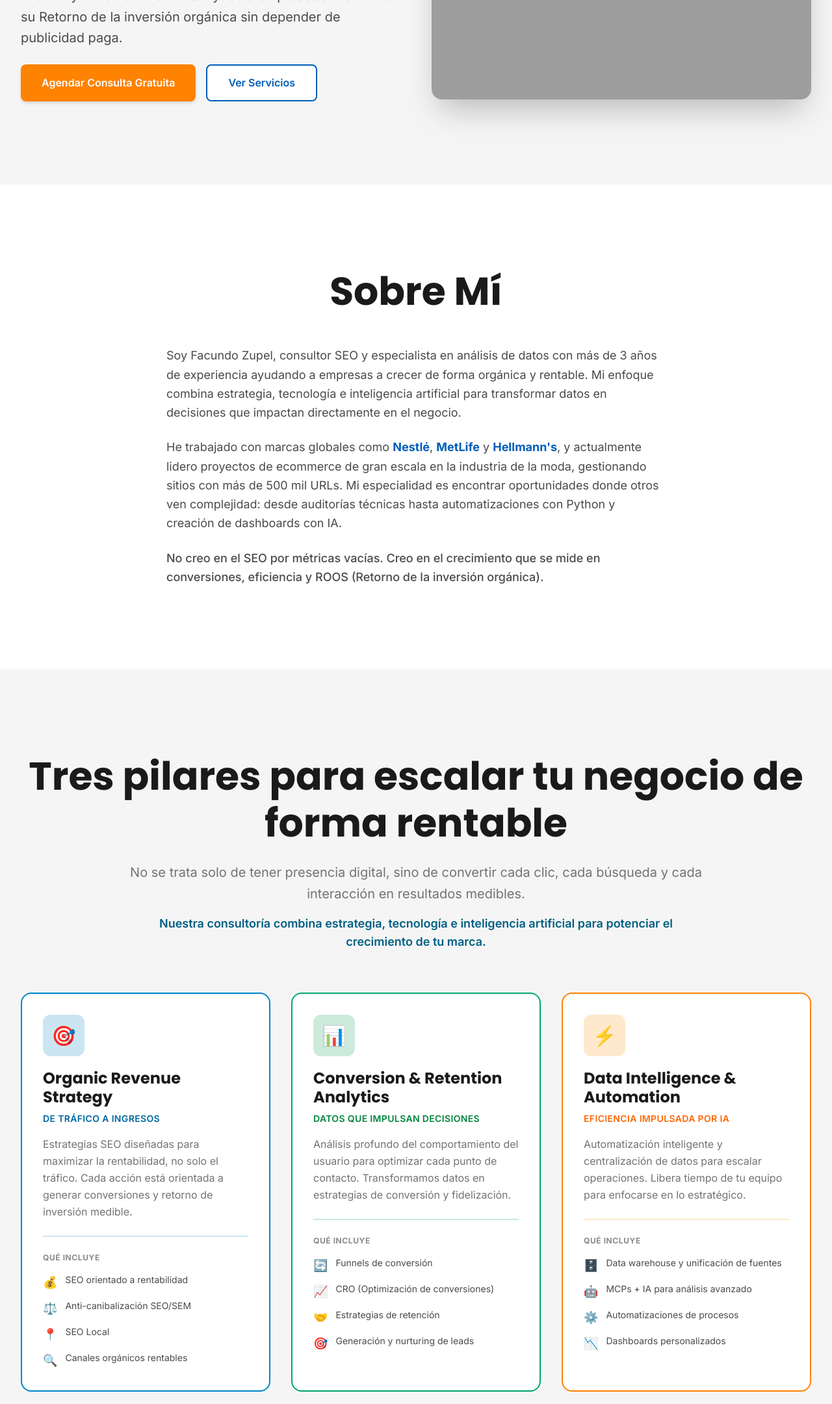
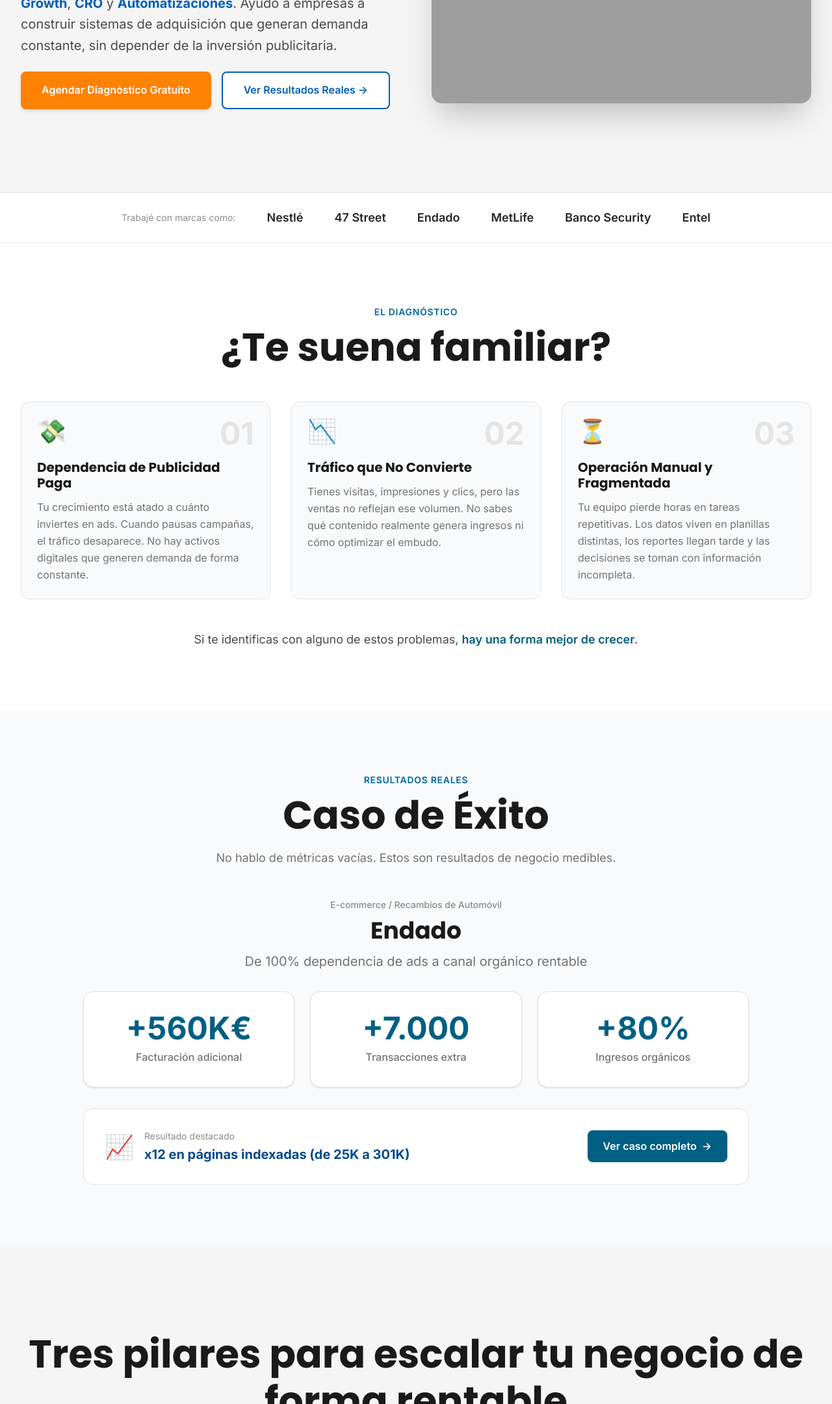
Before and after one commit to facundozupel/proyecto_personal, an Astro site: page / in a window 1280 px wide. Shown: the part 640-2800 px from the top of the page at 65% size. Built offline with nearby package versions, Linux system fonts and the light colour scheme; Astro itself is replaced by a stand-in of ours; grey boxes are pictures that could not be loaded.

Commit message:
feat: Rediseñar home con storytelling CRO mejorado
- Agregar sección TrustBar con marcas (Nestlé, 47 Street, Endado, etc.)
- Agregar sección PainPoints con diagnóstico de problemas comunes
- Agregar sección CaseStudyPreview con caso de éxito Endado (+560K€)
- Agregar sección WhyMe con diferenciadores y link a /quien-soy
- Actualizar hero con nuevo copy y CTAs escalonados
- Reorganizar estructura del home siguiendo framework PAS

Co-Authored-By: Claude Opus 4.5 <noreply@anthropic.com>

```diff
--- /dev/null
+++ b/src/components/sections/CaseStudyPreview.tsx
@@ -0,0 +1,83 @@
+import { Container } from '@/components/ui/Container'
+import { Heading } from '@/components/ui/Heading'
+
+const caseStudies = [
+  {
+    client: 'Endado',
+    industry: 'E-commerce / Recambios de Automóvil',
+    description: 'De 100% dependencia de ads a canal orgánico rentable',
+    metrics: [
+      { value: '+560K€', label: 'Facturación adicional' },
+      { value: '+7.000', label: 'Transacciones extra' },
+      { value: '+80%', label: 'Ingresos orgánicos' },
+    ],
+    highlight: 'x12 en páginas indexadas (de 25K a 301K)',
+    link: '/blog/caso-exito-endado-seo',
+  },
+]
+
+export default function CaseStudyPreview() {
+  const study = caseStudies[0]
+
+  return (
+    <section className="bg-gray-50 py-16 md:py-24">
+      <Container>
+        <div className="mb-12 text-center">
+          <p className="mb-2 text-sm font-semibold uppercase tracking-wider text-primary-600">
+            Resultados reales
+          </p>
+          <Heading level={2} className="mb-4">
+            Caso de Éxito
+          </Heading>
+          <p className="mx-auto max-w-2xl text-lg text-neutral-600">
+            No hablo de métricas vacías. Estos son resultados de negocio medibles.
+          </p>
+        </div>
+
+        <div className="mx-auto max-w-5xl">
+          {/* Header del caso */}
+          <div className="mb-8 text-center">
+            <p className="text-sm font-medium text-neutral-500 mb-2">{study.industry}</p>
+            <h3 className="text-3xl md:text-4xl font-bold text-primary-900 mb-3">{study.client}</h3>
+            <p className="text-xl text-neutral-600">{study.description}</p>
+          </div>
+
+          {/* Métricas destacadas */}
+          <div className="grid grid-cols-1 md:grid-cols-3 gap-6 mb-8">
+            {study.metrics.map((metric, idx) => (
+              <div
+                key={idx}
+                className="bg-white rounded-2xl border border-neutral-200 p-8 text-center shadow-sm hover:shadow-md transition-shadow"
+              >
+                <p className="text-4xl md:text-5xl font-bold text-primary-700 mb-2">
+                  {metric.value}
+                </p>
+                <p className="text-neutral-600 font-medium">{metric.label}</p>
+              </div>
+            ))}
+          </div>
+
+          {/* Highlight + CTA */}
+          <div className="bg-white rounded-2xl border border-neutral-200 p-6 md:p-8 flex flex-col md:flex-row items-center justify-between gap-4">
+            <div className="flex items-center gap-4">
+              <span className="text-4xl">📈</span>
+              <div>
+                <p className="text-sm text-neutral-500 mb-1">Resultado destacado</p>
+                <p className="text-xl font-bold text-primary-900">{study.highlight}</p>
+              </div>
+            </div>
+            {study.link && (
+              <a
+                href={study.link}
+                className="inline-flex items-center gap-2 px-6 py-3 bg-primary-700 text-white font-semibold rounded-lg hover:bg-primary-800 transition-colors"
+              >
+                Ver caso completo
+                <span>→</span>
+              </a>
+            )}
+          </div>
+        </div>
+      </Container>
+    </section>
+  )
+}
--- /dev/null
+++ b/src/components/sections/PainPoints.tsx
@@ -0,0 +1,68 @@
+import { Container } from '@/components/ui/Container'
+import { Heading } from '@/components/ui/Heading'
+
+const painPoints = [
+  {
+    number: '01',
+    title: 'Dependencia de Publicidad Paga',
+    description:
+      'Tu crecimiento está atado a cuánto inviertes en ads. Cuando pausas campañas, el tráfico desaparece. No hay activos digitales que generen demanda de forma constante.',
+    icon: '💸',
+  },
+  {
+    number: '02',
+    title: 'Tráfico que No Convierte',
+    description:
+      'Tienes visitas, impresiones y clics, pero las ventas no reflejan ese volumen. No sabes qué contenido realmente genera ingresos ni cómo optimizar el embudo.',
+    icon: '📉',
+  },
+  {
+    number: '03',
+    title: 'Operación Manual y Fragmentada',
+    description:
+      'Tu equipo pierde horas en tareas repetitivas. Los datos viven en planillas distintas, los reportes llegan tarde y las decisiones se toman con información incompleta.',
+    icon: '⏳',
+  },
+]
+
+export default function PainPoints() {
+  return (
+    <section className="bg-white py-16 md:py-24">
+      <Container>
+        <div className="mb-12 text-center">
+          <p className="mb-2 text-sm font-semibold uppercase tracking-wider text-primary-600">
+            El diagnóstico
+          </p>
+          <Heading level={2}>
+            ¿Te suena familiar?
+          </Heading>
+        </div>
+
+        <div className="grid gap-6 md:grid-cols-3 md:gap-8">
+          {painPoints.map((point) => (
+            <div
+              key={point.number}
+              className="group relative rounded-xl border border-neutral-200 bg-gray-50 p-6 transition-all hover:border-primary-300 hover:shadow-md"
+            >
+              <div className="mb-4 flex items-start justify-between">
+                <span className="text-4xl">{point.icon}</span>
+                <span className="text-5xl font-bold text-neutral-200 group-hover:text-primary-100">
+                  {point.number}
+                </span>
+              </div>
+              <h3 className="mb-3 text-xl font-bold text-primary-900">{point.title}</h3>
+              <p className="text-neutral-600 leading-relaxed">{point.description}</p>
+            </div>
+          ))}
+        </div>
+
+        <div className="mt-12 text-center">
+          <p className="text-lg text-neutral-700">
+            Si te identificas con alguno de estos problemas,{' '}
+            <span className="font-semibold text-primary-700">hay una forma mejor de crecer</span>.
+          </p>
+        </div>
+      </Container>
+    </section>
+  )
+}
--- /dev/null
+++ b/src/components/sections/TrustBar.tsx
@@ -0,0 +1,18 @@
+export default function TrustBar() {
+  const brands = ['Nestlé', '47 Street', 'Endado', 'MetLife', 'Banco Security', 'Entel']
+
+  return (
+    <section className="border-y border-neutral-200 bg-white py-6">
+      <div className="mx-auto max-w-6xl px-4">
+        <div className="flex flex-wrap items-center justify-center gap-8 md:gap-12">
+          <span className="text-sm text-neutral-500">Trabajé con marcas como:</span>
+          {brands.map((brand, index) => (
+            <span key={index} className="text-lg font-semibold text-neutral-800">
+              {brand}
+            </span>
+          ))}
+        </div>
+      </div>
+    </section>
+  )
+}
--- /dev/null
+++ b/src/components/sections/WhyMe.tsx
@@ -0,0 +1,71 @@
+import { Container } from '@/components/ui/Container'
+import { Heading } from '@/components/ui/Heading'
+
+const differentiators = [
+  {
+    number: '01',
+    title: 'Enfocado en ROOS, no vanity metrics',
+    description:
+      'No mido el éxito en impresiones o rankings. Cada acción tiene un objetivo de rentabilidad. Si no impacta en el negocio, no lo hacemos.',
+  },
+  {
+    number: '02',
+    title: 'Consultor técnico, no solo estratega',
+    description:
+      'Combino visión de negocio con ejecución técnica real: Python, SQL, APIs, dashboards. No delego la implementación a terceros.',
+  },
+  {
+    number: '03',
+    title: 'Velocidad sin burocracia',
+    description:
+      'Trabajo directamente con tu equipo, sin capas intermedias. Sprints cortos, iteraciones rápidas y resultados visibles desde el primer mes.',
+  },
+]
+
+export default function WhyMe() {
+  return (
+    <section className="bg-white py-16 md:py-24">
+      <Container>
+        <div className="mb-12 text-center">
+          <p className="mb-2 text-sm font-semibold uppercase tracking-wider text-primary-600">
+            Mi diferencial
+          </p>
+          <Heading level={2} className="mb-4">
+            Por qué trabajar conmigo
+          </Heading>
+        </div>
+
+        <div className="mx-auto max-w-4xl">
+          {differentiators.map((item, index) => (
+            <div
+              key={item.number}
+              className={`flex gap-6 py-8 ${
+                index !== differentiators.length - 1 ? 'border-b border-neutral-200' : ''
+              }`}
+            >
+              <div className="flex-shrink-0">
+                <span className="flex h-12 w-12 items-center justify-center rounded-full bg-primary-100 text-lg font-bold text-primary-700">
+                  {item.number}
+                </span>
+              </div>
+              <div>
+                <h3 className="mb-2 text-xl font-bold text-neutral-900">{item.title}</h3>
+                <p className="text-neutral-600 leading-relaxed">{item.description}</p>
+              </div>
+            </div>
+          ))}
+        </div>
+
+        <div className="mt-8 text-center">
+          <a
+            href="/quien-soy"
+            className="inline-flex items-center gap-2 text-primary-700 font-medium hover:text-primary-800 transition-colors"
+          >
+            Conoce más sobre mí y mi experiencia
+            <span>→</span>
+          </a>
+        </div>
+      </Container>
+    </section>
+  )
+}
--- a/src/pages/index.astro
+++ b/src/pages/index.astro
@@ -3,7 +3,11 @@ import BaseLayout from '../layouts/BaseLayout.astro';
 import { Header } from '../components/layout/Header';
 import { Footer } from '../components/layout/Footer';
 import { Container, Section, Heading, Button } from '../components/ui';
+import TrustBar from '../components/sections/TrustBar';
+import PainPoints from '../components/sections/PainPoints';
+import CaseStudyPreview from '../components/sections/CaseStudyPreview';
 import Services from '../components/sections/Services';
+import WhyMe from '../components/sections/WhyMe';
 import WorkflowProcess from '../components/sections/WorkflowProcess';
 import { ProfitabilityCalculator } from '../components/sections/ProfitabilityCalculator';
 import { StickyContact } from '../components/ui/StickyContact';
@@ -11,41 +15,56 @@ import { StickyContact } from '../components/ui/StickyContact';
 
 <BaseLayout
   title="Facundo Zupel | Consultor de Organic Growth y Automatizaciones"
-  description="Escala tu negocio sin aumentar tu presupuesto publicitario. Consultoría especializada en Organic Growth y Automatizaciones empresariales."
+  description="Escala tu negocio sin depender de publicidad paga. Consultoría especializada en SEO rentable, automatizaciones y análisis de datos."
 >
   <Header slot="header" client:load />
 
-  <!-- Hero Section -->
+  <!-- HERO: Hook + Promesa clara -->
   <Section id="inicio" background="gray">
     <Container>
       <div class="grid grid-cols-1 lg:grid-cols-2 gap-12 items-center min-h-[80vh] lg:min-h-[70vh]">
         <div class="space-y-6">
+          <!-- Eyebrow con segmentación -->
+          <p class="text-sm font-semibold uppercase tracking-wider text-primary-600">
+            Para empresas que quieren crecer sin quemar presupuesto en ads
+          </p>
+
           <Heading level={1} client:load>
-            Consultor de Marketing Digital y Automatización
+            Convierto tu tráfico orgánico en ingresos
           </Heading>
+
           <p class="text-lg md:text-xl text-neutral-700 leading-relaxed">
-            Escala tu negocio sin aumentar tu presupuesto publicitario. Soy Facundo Zupel, consultor especializado en <strong class="text-primary-800">Organic Growth</strong> y <strong class="text-primary-800">Automatizaciones</strong>. Ayudo a empresas a maximizar su Retorno de la inversión orgánica sin depender de publicidad paga.
+            Soy <strong class="text-primary-800">Facundo Zupel</strong>, consultor especializado en
+            <strong class="text-primary-800"> Organic Growth</strong>,
+            <strong class="text-primary-800"> CRO</strong> y
+            <strong class="text-primary-800"> Automatizaciones</strong>.
+            Ayudo a empresas a construir sistemas de adquisición que generan demanda constante,
+            sin depender de la inversión publicitaria.
           </p>
+
+          <!-- CTAs escalonados -->
           <div class="flex flex-col sm:flex-row gap-4">
             <button
               data-open-contact
               class="inline-block px-8 py-3.5 bg-accent-500 text-white font-semibold rounded-lg hover:bg-accent-600 hover:scale-105 transition-all shadow-md hover:shadow-orange text-center cursor-pointer"
             >
-              Agendar Consulta Gratuita
+              Agendar Diagnóstico Gratuito
             </button>
             <a
-              href="#servicios"
+              href="#casos"
               class="inline-block px-8 py-3.5 bg-white border-2 border-primary-800 text-primary-800 font-semibold rounded-lg hover:bg-primary-50 transition-colors text-center"
             >
-              Ver Servicios
+              Ver Resultados Reales →
             </a>
           </div>
         </div>
+
+        <!-- Imagen -->
         <div class="hidden lg:block">
           <div class="relative aspect-square rounded-2xl overflow-hidden shadow-2xl">
             <img
               src="/assets/facu.png"
-              alt="Facundo Zupel - Consultor de Marketing Digital especializado en Automatización y Organic Growth"
+              alt="Facundo Zupel - Consultor de Organic Growth y Automatizaciones"
               class="w-full h-full object-cover"
               loading="eager"
             />
@@ -55,61 +74,69 @@ import { StickyContact } from '../components/ui/StickyContact';
     </Container>
   </Section>
 
-  <!-- Sobre Mí Section -->
-  <Section id="sobre-mi" background="white">
-    <Container>
-      <Heading level={2} className="text-center mb-12" client:load>
-        Sobre Mí
-      </Heading>
-      <div class="max-w-3xl mx-auto space-y-6">
-        <p class="text-neutral-700 text-lg leading-relaxed">
-          Soy Facundo Zupel, consultor SEO y especialista en análisis de datos con más de 3 años de experiencia ayudando a empresas a crecer de forma orgánica y rentable. Mi enfoque combina estrategia, tecnología e inteligencia artificial para transformar datos en decisiones que impactan directamente en el negocio.
-        </p>
-        <p class="text-neutral-700 text-lg leading-relaxed">
-          He trabajado con marcas globales como <strong class="text-primary-800">Nestlé</strong>, <strong class="text-primary-800">MetLife</strong> y <strong class="text-primary-800">Hellmann's</strong>, y actualmente lidero proyectos de ecommerce de gran escala en la industria de la moda, gestionando sitios con más de 500 mil URLs. Mi especialidad es encontrar oportunidades donde otros ven complejidad: desde auditorías técnicas hasta automatizaciones con Python y creación de dashboards con IA.
-        </p>
-        <p class="text-neutral-700 text-lg leading-relaxed font-medium">
-          No creo en el SEO por métricas vacías. Creo en el crecimiento que se mide en conversiones, eficiencia y ROOS (Retorno de la inversión orgánica).
-        </p>
-      </div>
-    </Container>
-  </Section>
+  <!-- TRUST BAR: Prueba social rápida -->
+  <TrustBar client:load />
 
-  <!-- Services Section -->
+  <!-- PAIN POINTS: Generar tensión emocional -->
+  <PainPoints client:load />
+
+  <!-- CASOS DE ÉXITO: Prueba de que funciona -->
+  <section id="casos">
+    <CaseStudyPreview client:load />
+  </section>
+
+  <!-- SERVICIOS: La solución (ahora con contexto) -->
   <Services client:load />
 
-  <!-- Workflow Process Section -->
+  <!-- POR QUÉ YO: Diferenciación -->
+  <WhyMe client:load />
+
+  <!-- PROCESO: Cómo trabajamos -->
   <WorkflowProcess client:load />
 
-  <!-- Profitability Calculator Section -->
+  <!-- CALCULADORA: Herramienta interactiva -->
   <Section id="calculadora" background="gray">
     <Container>
       <ProfitabilityCalculator client:load />
     </Container>
   </Section>
 
+  <!-- CTA FINAL: Múltiples niveles de compromiso -->
   <Section id="contacto" background="primary">
     <Container>
-      <Heading level={2} className="text-center mb-12 text-primary-900" client:load>
-        ¿Listo para Escalar tu Negocio?
-      </Heading>
-      <div class="text-center">
-        <p class="text-primary-900 mb-8 max-w-2xl mx-auto text-lg">
-          Agenda una consulta gratuita y descubre cómo puedo ayudarte a crecer sin aumentar tu
-          presupuesto publicitario.
+      <div class="text-center max-w-3xl mx-auto">
+        <Heading level={2} className="text-primary-900 mb-4" client:load>
+          ¿Listo para dejar de depender de los ads?
+        </Heading>
+        <p class="text-primary-800 mb-8 text-lg">
+          El primer paso es un diagnóstico gratuito donde analizamos tu situación actual
+          y te muestro oportunidades concretas de crecimiento orgánico.
         </p>
-        <button
-          data-open-contact
-          class="inline-block px-8 py-3.5 bg-accent-500 text-white font-semibold rounded-lg hover:bg-accent-600 hover:scale-105 transition-all shadow-lg hover:shadow-orange cursor-pointer"
-        >
-          Contactar Ahora
-        </button>
+
+        <!-- CTAs con diferentes niveles de compromiso -->
+        <div class="flex flex-col sm:flex-row gap-4 justify-center">
+          <button
+            data-open-contact
+            class="inline-block px-8 py-4 bg-accent-500 text-white font-semibold rounded-lg hover:bg-accent-600 hover:scale-105 transition-all shadow-lg cursor-pointer"
+          >
+            Agendar Diagnóstico Gratuito
+          </button>
+          <a
+            href="/quien-soy"
+            class="inline-block px-8 py-4 bg-white/20 backdrop-blur-sm border border-primary-700 text-primary-900 font-semibold rounded-lg hover:bg-white/30 transition-colors text-center"
+          >
+            Conocer más sobre mí
+          </a>
+        </div>
+
+        <!-- Elemento de reducción de fricción -->
+        <p class="mt-6 text-sm text-primary-700">
+          Sin compromiso. 30 minutos. 100% enfocado en tu negocio.
+        </p>
       </div>
     </Container>
   </Section>
 
   <Footer slot="footer" client:load />
-
-  <!-- Sticky Contact Button & Modal -->
   <StickyContact client:load />
 </BaseLayout>
```
